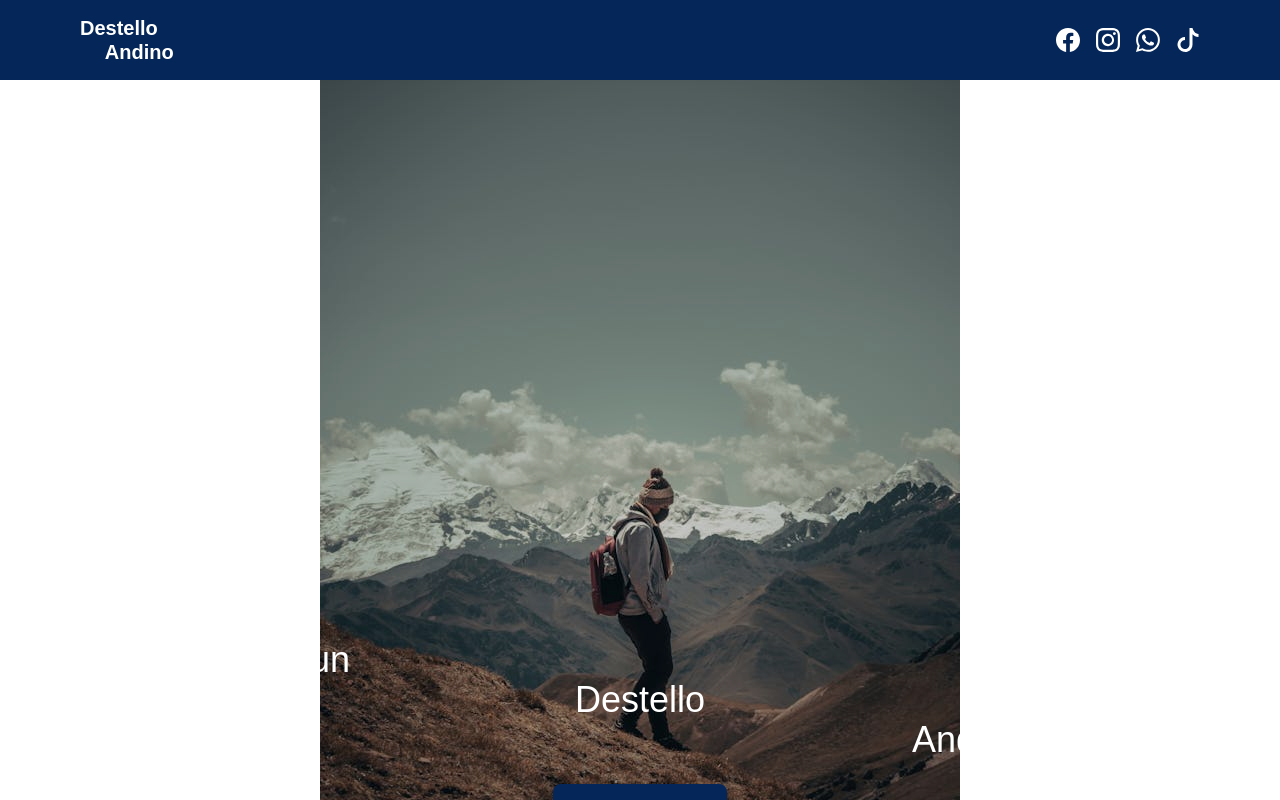
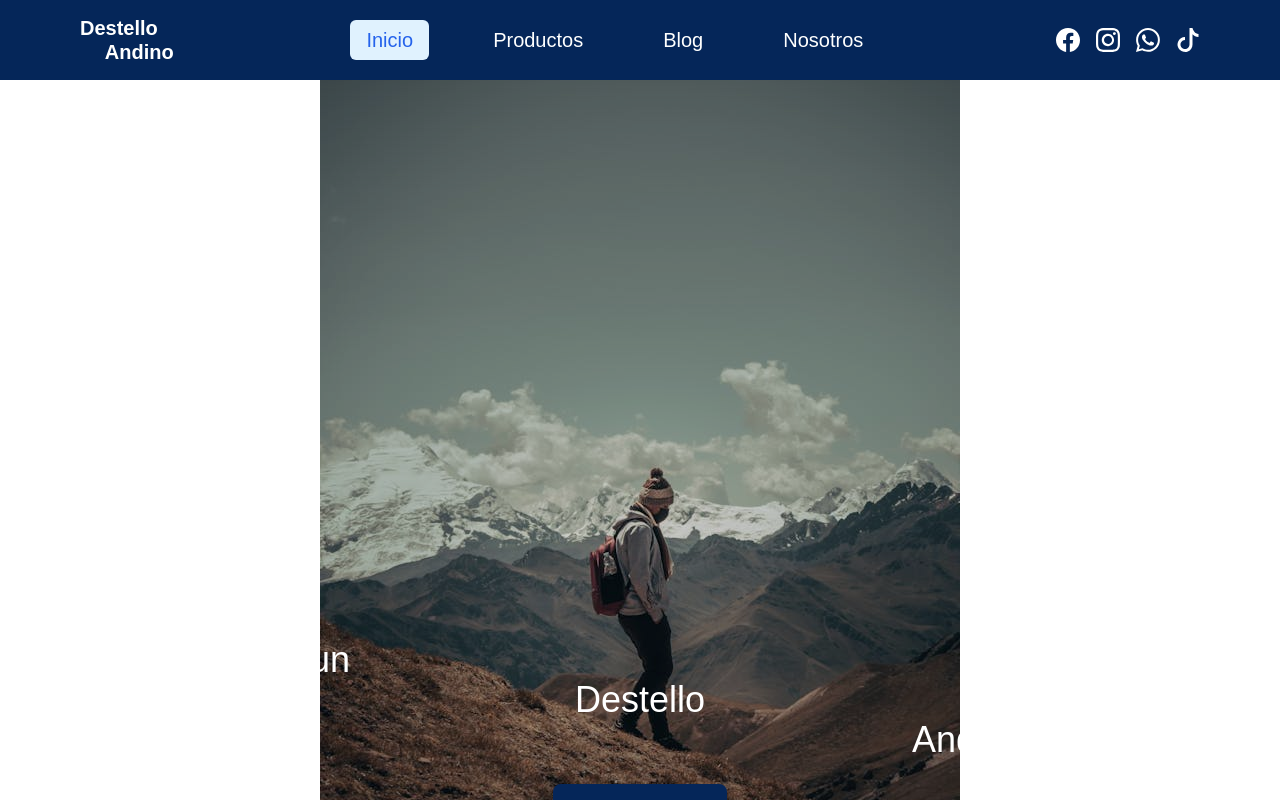
Before and after one commit to harvepq/destello, a Next.js app: page / in a window 1280 px wide. Shown: the top 800 px of the page. Built offline with nearby package versions, Linux system fonts and the light colour scheme; a web font is replaced by a local one.

Commit message:
Add sm and md media query into menu items

```diff
--- a/app/ui/menu-mobile.tsx
+++ b/app/ui/menu-mobile.tsx
@@ -13,29 +13,29 @@ interface stateProps {
 export default function MenuMobile ({showMenu, setShowMenu, pathname} : stateProps) {
   return (
       <div
-        className={`fixed top-0 left-0 right-0 z-10 w-full h-svh bg-black/40 transition ease-in-out duration-500 delay-0 text-black ${!showMenu ? '-translate-x-full' : ''}`}
+        className={`fixed top-0 left-0 right-0 z-10 w-full h-svh bg-black/40 transition ease-in-out duration-500 delay-0 text-black  ${!showMenu ? '-translate-x-full' : ''} sm:static sm:h-full sm:translate-x-0 sm:bg-transparent sm:text-white sm:transition-none sm:w-auto`}
         onClick={() => setShowMenu(!showMenu)}
       >
         <aside
-          className="w-3/4 h-full flex flex-col justify-between bg-white p-6 text-center"
+          className="w-3/4 h-full flex flex-col justify-between bg-white p-6 text-center sm:w-full sm:bg-transparent sm:p-0"
           onClick={(event) => event.stopPropagation()}
         >
           <div className="">
-            <h2 className="text-2xl mb-8">Destello <br /> Andino</h2>
-            <div className="border-t border-b py-10">
+            <h2 className="text-2xl mb-8 sm:hidden">Destello <br /> Andino</h2>
+            <div className="border-t border-b py-10 sm:border-0 sm:flex sm:p-0 lg:gap-12">
               {links.map((link) => (
                 <Link
                   key={link.name}
                   href={link.href}
-                  className={`flex h-[40px] grow items-center justify-center rounded-md bg-gray-50 ${pathname === link.href ? 'bg-sky-100 text-blue-600' : ''}`}
+                  className={`flex h-[40px] grow items-center justify-center rounded-md ${pathname === link.href ? 'bg-sky-100 text-blue-600' : ''}`}
                   onClick={() => setShowMenu(!showMenu)}
                 >
-                  <p>{link.name}</p>
+                  <p className="text-lg sm:px-4 md:text-xl">{link.name}</p>
                 </Link>
               ))}
             </div>
           </div>
-          <div className="mb-8">
+          <div className="mb-8 sm:hidden">
             <div className="flex flex-col gap-2 items-center justify-center mb-10">
               <p>Contactanos al:</p>
               <div className="text-black">
```
